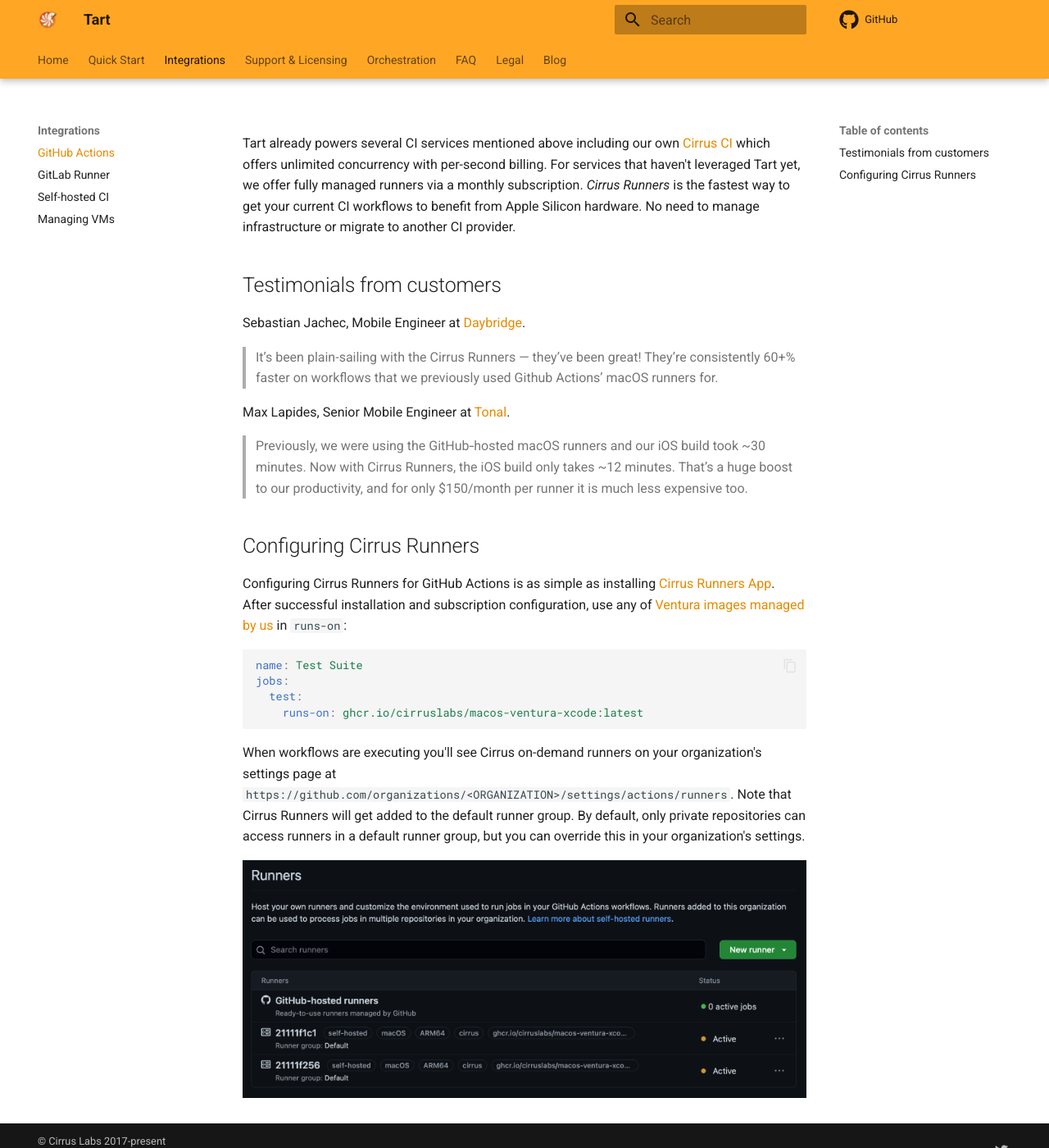
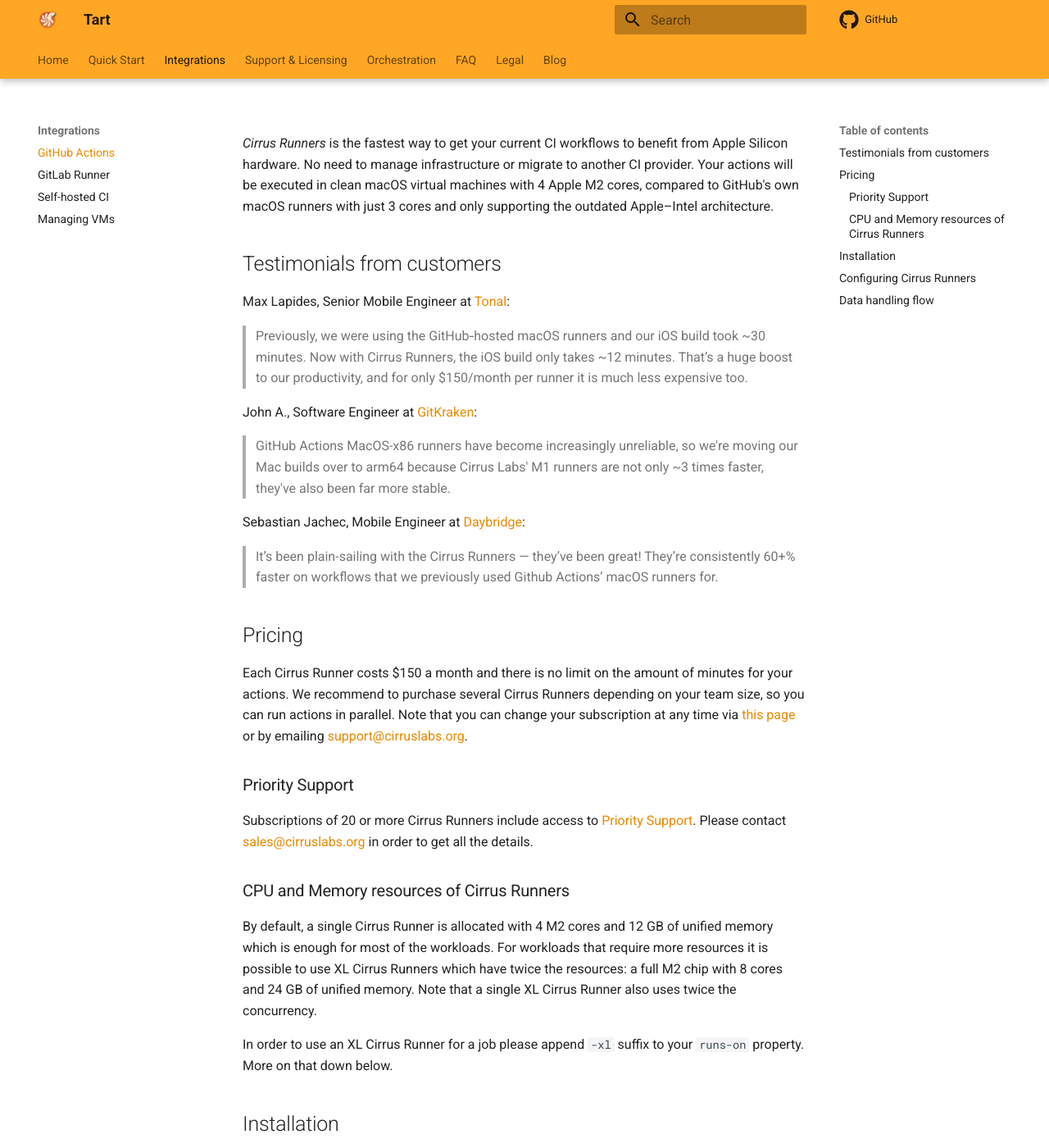
Before and after one commit to cirruslabs/tart, an MkDocs documentation site: the page built from docs/integrations/github-actions.md, in a window 1280 px wide and 1400 px high. Shown: the whole window at 82% size. Built offline with MkDocs 1.6.1 and Material for MkDocs 9.7.7, drawn with Linux system fonts in a browser that asks for light colours; plug-ins that fetch from the network failed and are left out; comment, search, counter and statistics services are not loaded; some of the changed text lies outside the part shown.

Commit message:
Document XL Cirrus Runners (#613)
* Document XL Cirrus Runners

Also tried to put everything about Cirrus Runners in one place rather than having the information spreaded between https://tart.run and https://github.com/apps/cirrus-runners.

Plus updated docs to use Sonoma.

* Apply suggestions from code review

Co-authored-by: Nikolay Edigaryev <edigaryev@gmail.com>

---------

Co-authored-by: Nikolay Edigaryev <edigaryev@gmail.com>

````diff
--- a/docs/integrations/github-actions.md
+++ b/docs/integrations/github-actions.md
@@ -1,33 +1,107 @@
-# GitHub Actions
+# Cirrus Runners for GitHub Actions
 
-Tart already powers several CI services mentioned above including our own [Cirrus CI](https://cirrus-ci.org/guide/macOS/) which offers unlimited concurrency with per-second billing.
-For services that haven't leveraged Tart yet, we offer fully managed runners via a monthly subscription.
 *Cirrus Runners* is the fastest way to get your current CI workflows to benefit from Apple Silicon hardware. No need to manage infrastructure or migrate to another CI provider.
+Your actions will be executed in clean macOS virtual machines with 4 Apple M2 cores, compared to GitHub's own macOS runners with just 3 cores and only supporting the outdated Apple–Intel architecture.
 
 ## Testimonials from customers
 
-Sebastian Jachec, Mobile Engineer at [Daybridge](https://www.daybridge.com/).
+Max Lapides, Senior Mobile Engineer at [Tonal](https://www.tonal.com/):
+
+> Previously, we were using the GitHub‑hosted macOS runners and our iOS build took ~30 minutes. Now with Cirrus Runners, the iOS build only takes ~12 minutes. That’s a huge boost to our productivity, and for only $150/month per runner it is much less expensive too.
+
+John A., Software Engineer at [GitKraken](https://www.gitkraken.com/):
+
+> GitHub Actions MacOS-x86 runners have become increasingly unreliable, so we're moving our Mac builds over to arm64 because Cirrus Labs' M1 runners are not only ~3 times faster, they've also been far more stable.
+
+Sebastian Jachec, Mobile Engineer at [Daybridge](https://www.daybridge.com/):
 
 > It’s been plain-sailing with the Cirrus Runners — they’ve been great! They’re consistently 60+% faster on workflows that we previously used Github Actions’ macOS runners for.
 
-Max Lapides, Senior Mobile Engineer at [Tonal](https://www.tonal.com/).
+## Pricing
 
-> Previously, we were using the GitHub‑hosted macOS runners and our iOS build took ~30 minutes. Now with Cirrus Runners, the iOS build only takes ~12 minutes. That’s a huge boost to our productivity, and for only $150/month per runner it is much less expensive too.
+Each Cirrus Runner costs $150 a month and there is no limit on the amount of minutes for your actions.
+We recommend to purchase several Cirrus Runners depending on your team size, so you can run actions in
+parallel. Note that you can change your subscription at any time via [this page](https://billing.stripe.com/p/login/3cs7vNbzo92p7fy3cc)
+or by emailing [support@cirruslabs.org](mailto:support@cirruslabs.org).
 
+### Priority Support
+
+Subscriptions of 20 or more Cirrus Runners include access to [Priority Support](../licensing.md#priority-support).
+Please contact [sales@cirruslabs.org](mailto:sales@cirruslabs.org) in order to get all the details.
+
+### CPU and Memory resources of Cirrus Runners
+
+By default, a single Cirrus Runner is allocated with 4 M2 cores and 12 GB of unified memory which is enough for most of the workloads.
+For workloads that require more resources it is possible to use XL Cirrus Runners which have twice the resources: a full M2 chip with 8 cores
+and 24 GB of unified memory. Note that a single XL Cirrus Runner also uses twice the concurrency.
+
+In order to use an XL Cirrus Runner for a job please append `-xl` suffix to your `runs-on` property. More on that down below.
+
+## Installation
+
+Once you configure [Cirrus Runners App](https://github.com/apps/cirrus-runners) for your organization, you'll be redirected
+to a checkout page powered by Stripe. During the checkout process you'll be able to configure a subscription for
+a desired amount of parallel Cirrus Runners and try it for free for 10 days.
+
+Once configured, please follow instruction below. If you have any questions please contact [support@cirruslabs.org](mailto:support@cirruslabs.org).
+Subscriptions with more than 10 runners also include Priority Support
 
 ## Configuring Cirrus Runners
 
-Configuring Cirrus Runners for GitHub Actions is as simple as installing [Cirrus Runners App](https://github.com/apps/cirrus-runners).
-After successful installation and subscription configuration, use any of [Ventura images managed by us](https://github.com/cirruslabs/macos-image-templates) in `runs-on`:
+In order for Cirrus Runners to be used by your GitHub Actions workflow jobs, specify a desired image in the `runs-on` property.
 
-```yaml
-name: Test Suite
-jobs:
-  test:
-    runs-on: ghcr.io/cirruslabs/macos-ventura-xcode:latest
-```
+=== "Default Cirrus Runner"
+
+    ```yaml
+    name: Tests
+    jobs:
+      test:
+        runs-on: ghcr.io/cirruslabs/macos-sonoma-xcode:latest
+    ```
+
+=== "XL Cirrus Runner"
+
+    ```yaml
+    name: Integration Tests
+    jobs:
+      test:
+        runs-on: ghcr.io/cirruslabs/macos-sonoma-xcode:latest-xl
+    ```
+
+List of all available images can be found in [this repository](https://github.com/cirruslabs/macos-image-templates).
+
+Note that Tart VM images don't have the same set of pre-installed packages as the official Intel GitHub runners.
+If something is missing please [create an issue within this repository](https://github.com/cirruslabs/macos-image-templates/issues/new).
 
 When workflows are executing you'll see Cirrus on-demand runners on your organization's settings page at `https://github.com/organizations/<ORGANIZATION>/settings/actions/runners`.
-Note that Cirrus Runners will get added to the default runner group. By default, only private repositories can access runners in a default runner group, but you can override this in your organization's settings.
+Note that Cirrus Runners will get added to the default runner group.
+
+!!! tip "Using Cirrus Runners with public repositories"
+
+    By default, only private repositories can access runners in a default runner group, but you can override this in your organization's settings:
+
+    ```https://github.com/organizations/<YOUR ORGANIZATION NAME>/settings/actions/runner-groups/1```
 
 ![](/assets/images/TartGHARunners.png)
+
+## Data handling flow
+
+By design Cirrus Runners service never sees any of your secrets or source code and acts as compute platform with the lastest
+Apple Silicon hardware that can quickly allocate CPU/Memory resources for your jobs.
+
+Here is a high-level overview of how Cirrus Runners service manages runners for your organization:
+
+- Cirrus Runner GitHub App is subscribed to [`workflow_job`](https://docs.github.com/en/webhooks/webhook-events-and-payloads#workflow_job).
+- Upon receiving a new event targeting Cirrus Runners via `runs-on` property the following steps take place:
+
+    * Non-personal information about your job is saved to perform health checking of Cirrus Runners execution.
+    * Cirrus Runners GitHub App has only one permission that allows generating temporary registration tokens for
+      self-hosted GitHub Actions Runners. Note that Cirrus Runners GitHub App itself doesn't have access to contents of
+      repositories in your organization.
+    * Cirrus Runners Service creates a new single use Tart VM, generates a temporary registration tokens for self-hosted runners
+      and passes it without storing inside the VM for the GitHub Actions Runner service to [start a ephemeral runner](https://github.blog/changelog/2021-09-20-github-actions-ephemeral-self-hosted-runners-new-webhooks-for-auto-scaling/).
+
+- Cirrus Runners service continuously monitors health of the Tart VM executing your job to make sure it runs to completion.
+- After the job finishes the ephemeral Tart VM is getting destroyed with all the information of the job run.
+
+If you have any questions or concerns please feel free to reach out to [support@cirruslabs.org](mailto:support@cirruslabs.org).
````
Also changed, not shown: .cirrus.yml (+5 -5 lines), README.md (+2 -2 lines), docs/blog/posts/2023-04-28-orchard-ssh-over-grpc.md (+4 -4 lines), docs/integrations/cirrus-cli.md (+2 -2 lines), docs/integrations/gitlab-runner.md (+1 -1 lines), docs/integrations/vm-management.md (+4 -4 lines), docs/quick-start.md (+7 -7 lines), 2 other files.
